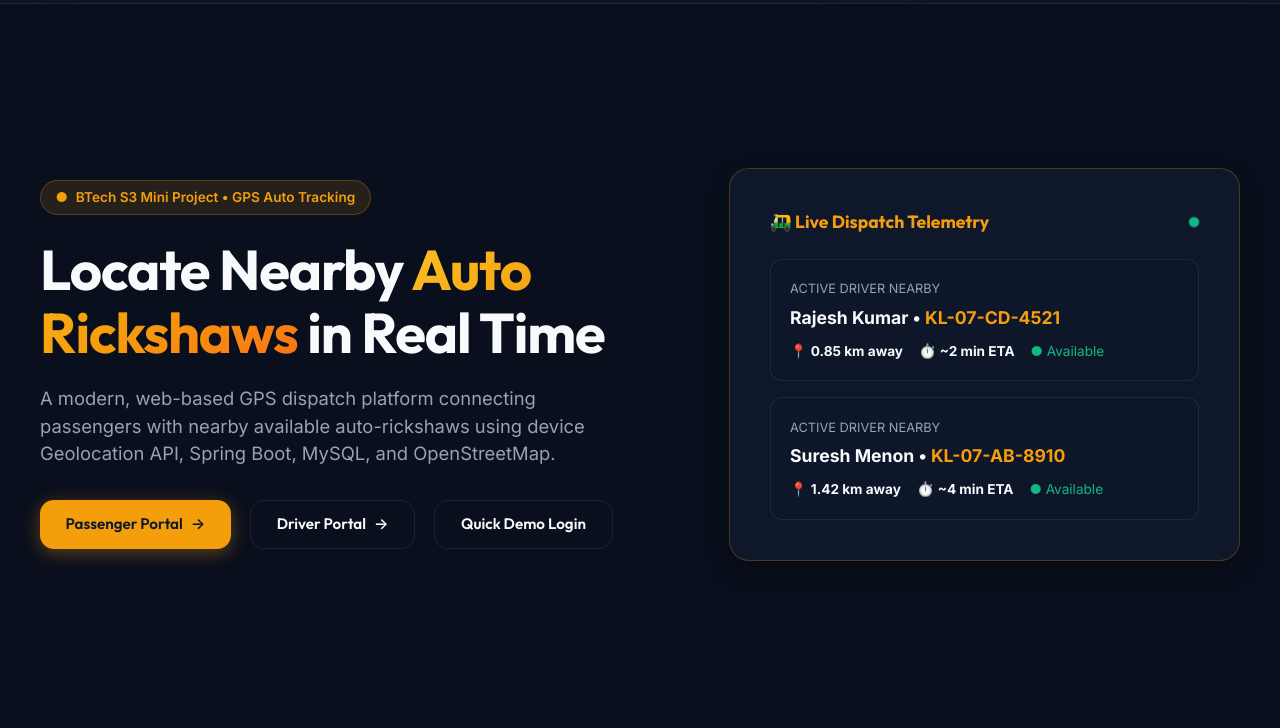
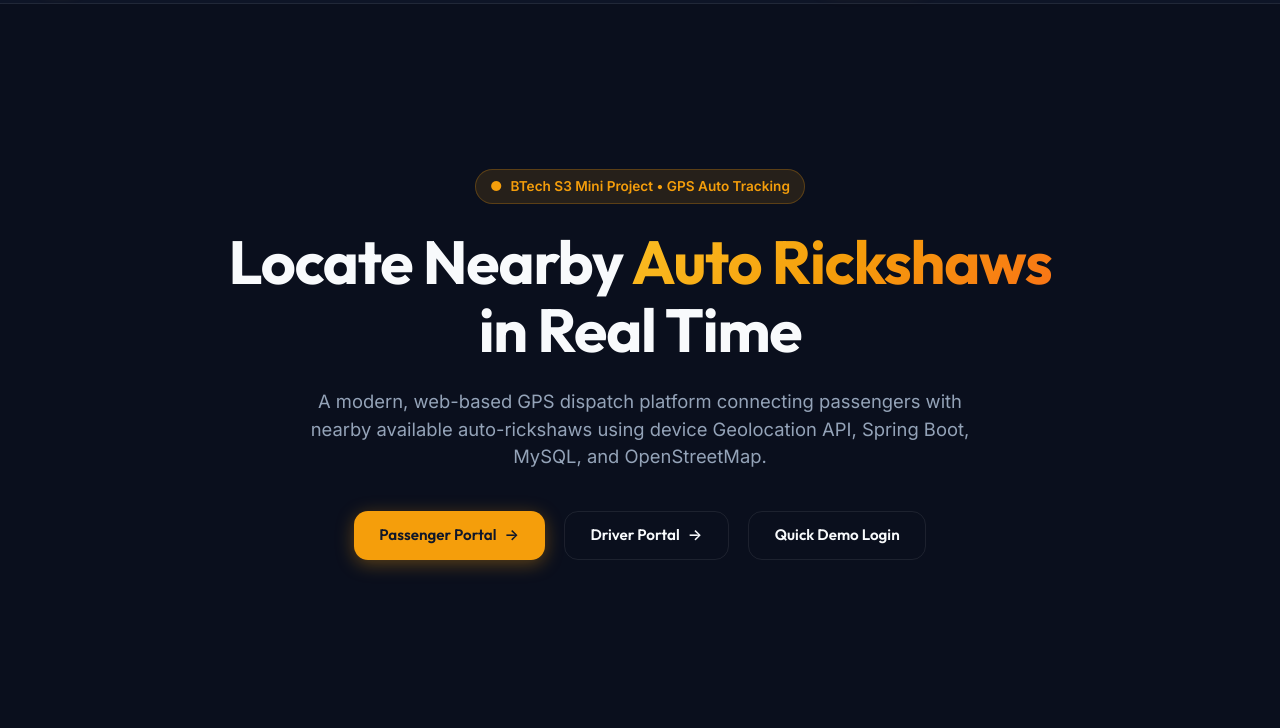
Before and after one commit to gouthmpro-hub/Haniya, a plain HTML site: page index.html in a window 1280 px wide. Shown: the part 72-800 px from the top of the page. Drawn offline with Linux system fonts and the light colour scheme.

Commit message:
Remove mock telemetry preview card from hero section and center hero content

```diff
--- a/index.html
+++ b/index.html
@@ -30,19 +30,18 @@
 
     <!-- Hero Section -->
     <main>
-        <section class="hero">
-            <div class="hero-grid">
-                <div>
+        <section class="hero" style="text-align: center;">
+            <div style="max-width: 850px; margin: 0 auto; display: flex; flex-direction: column; align-items: center;">
                 <div class="hero-badge">
                     <span>●</span> BTech S3 Mini Project &bull; GPS Auto Tracking
                 </div>
-                    <h1 class="hero-title">
+                <h1 class="hero-title" style="font-size: 3.8rem; margin-bottom: 1.5rem;">
                     Locate Nearby <span>Auto Rickshaws</span> in Real Time
                 </h1>
-                    <p class="hero-lead">
+                <p class="hero-lead" style="max-width: 680px; margin-bottom: 2.5rem;">
                     A modern, web-based GPS dispatch platform connecting passengers with nearby available auto-rickshaws using device Geolocation API, Spring Boot, MySQL, and OpenStreetMap.
                 </p>
-                    <div class="hero-cta-group">
+                <div class="hero-cta-group" style="justify-content: center;">
                     <a href="/passenger/dashboard" class="btn btn-primary" id="btnHeroPassenger">
                         <span>Passenger Portal</span> &rarr;
                     </a>
@@ -52,37 +51,6 @@
                     <a href="/login" class="btn btn-outline" id="btnHeroDemo">
                         <span>Quick Demo Login</span>
                     </a>
-                    </div>
-                </div>
-
-                <!-- Interactive Preview Graphic -->
-                <div>
-                    <div class="glass-card" style="padding: 2.5rem; border: 1px solid rgba(245, 158, 11, 0.25); position: relative;">
-                        <div style="display: flex; justify-content: space-between; align-items: center; margin-bottom: 1.5rem;">
-                            <div style="font-weight: 700; font-family: var(--font-display); font-size: 1.1rem; color: var(--accent-amber);">
-                                🛺 Live Dispatch Telemetry
-                            </div>
-                            <span class="pulse-dot"></span>
-                        </div>
-                        <div style="background: rgba(15, 23, 42, 0.75); border-radius: 12px; padding: 1.2rem; margin-bottom: 1rem; border: 1px solid var(--border-glass);">
-                            <div style="font-size: 0.8rem; color: var(--text-muted); margin-bottom: 0.4rem;">ACTIVE DRIVER NEARBY</div>
-                            <div style="font-weight: 700; font-size: 1.1rem;">Rajesh Kumar &bull; <span style="color:var(--accent-amber);">KL-07-CD-4521</span></div>
-                            <div style="display: flex; gap: 1rem; margin-top: 0.6rem; font-size: 0.85rem;">
-                                <span>📍 <strong>0.85 km away</strong></span>
-                                <span>⏱️ <strong>~2 min ETA</strong></span>
-                                <span style="color:var(--accent-emerald);">● Available</span>
-                            </div>
-                        </div>
-                        <div style="background: rgba(15, 23, 42, 0.75); border-radius: 12px; padding: 1.2rem; border: 1px solid var(--border-glass);">
-                            <div style="font-size: 0.8rem; color: var(--text-muted); margin-bottom: 0.4rem;">ACTIVE DRIVER NEARBY</div>
-                            <div style="font-weight: 700; font-size: 1.1rem;">Suresh Menon &bull; <span style="color:var(--accent-amber);">KL-07-AB-8910</span></div>
-                            <div style="display: flex; gap: 1rem; margin-top: 0.6rem; font-size: 0.85rem;">
-                                <span>📍 <strong>1.42 km away</strong></span>
-                                <span>⏱️ <strong>~4 min ETA</strong></span>
-                                <span style="color:var(--accent-emerald);">● Available</span>
-                            </div>
-                        </div>
-                    </div>
                 </div>
             </div>
         </section>
```
Also changed, not shown: src/main/resources/templates/index.html (+5 -37 lines). Lines whose indentation alone changed are shown as unchanged.
